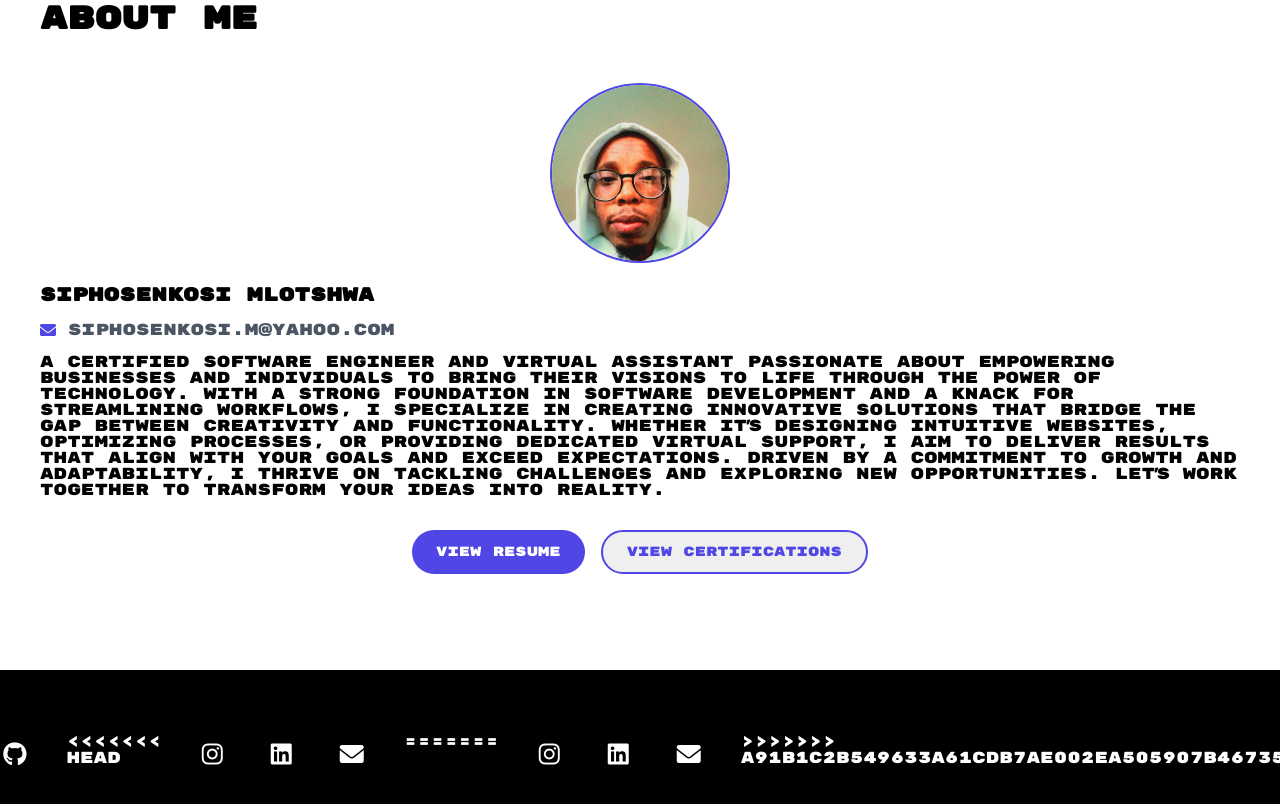
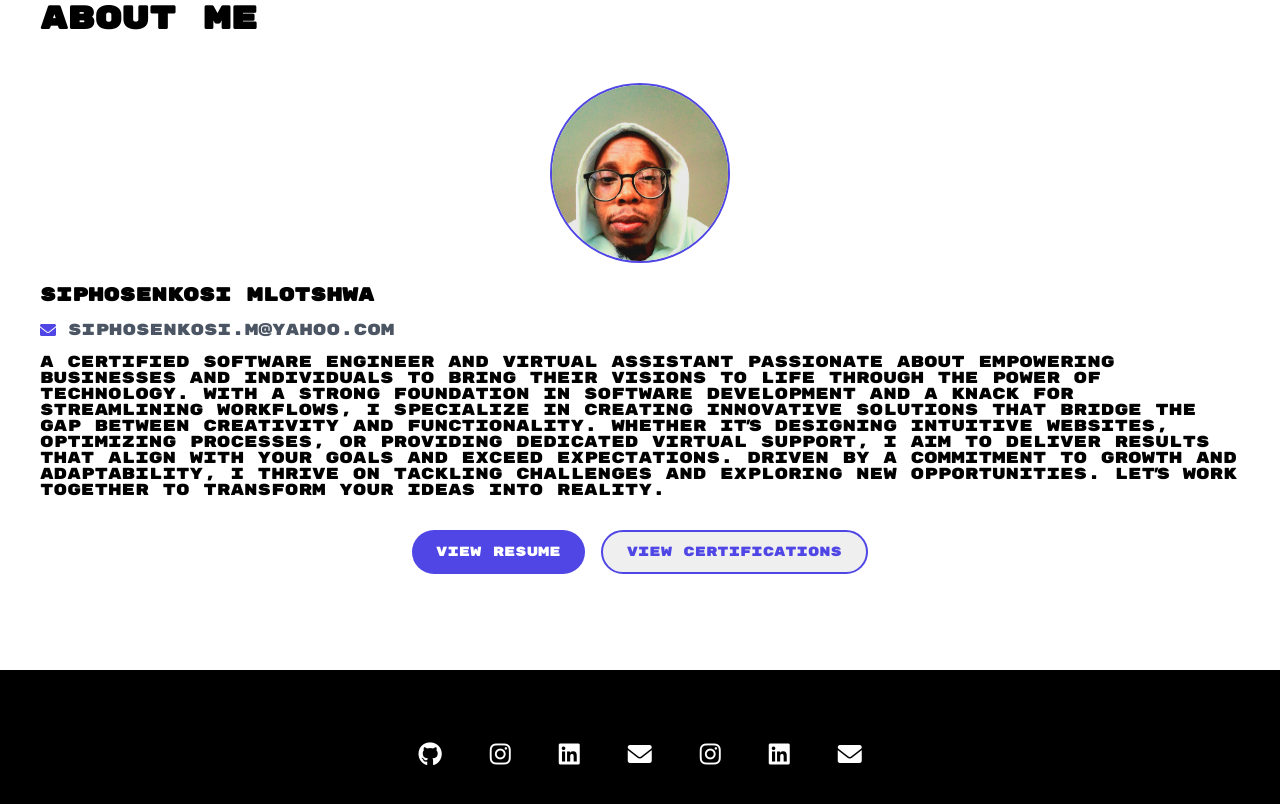
Before and after one commit to siphosenkosi803/Siphosenkosi-Mlotshwa, a plain HTML site: page index.html in a window 1280 px wide. Shown: the part 3378-4182 px from the top of the page. Drawn offline with nearby package versions, Linux system fonts and the light colour scheme.

```diff
--- a/index.html
+++ b/index.html
@@ -1138,15 +1138,15 @@
                     <p></p>
                     <div class="social-links">
                         <a href="https://github.com/siphosenkosi803"><i class="fab fa-github"></i></a>
-<<<<<<< HEAD
+
                         <a href="https://instagram.com/1heavy0"><i class="fab fa-instagram"></i></a>
                         <a href="https://www.linkedin.com/in/siphosenkosi-mlotshwa/"><i class="fab fa-linkedin"></i></a>
                         <a href="mailto:siphosenkosi.m@yahoo.com"><i class="fas fa-envelope"></i></a>
-=======
+
                         <a href="https://www.instagram.com/1heavy0/"><i class="fab fa-instagram"></i></a>
                         <a href="https://www.linkedin.com/in/siphosenkosi-mlotshwa/"><i class="fab fa-linkedin"></i></a>
                         <a href="mailto:siphosenkosi.m@yahoo.comd"><i class="fas fa-envelope"></i></a>
->>>>>>> a91b1c2b549633a61cdb7ae002ea505907b46735
+
                     </div>
 
                 </div>
```
